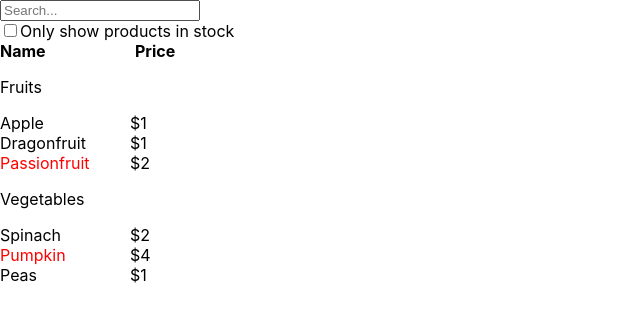
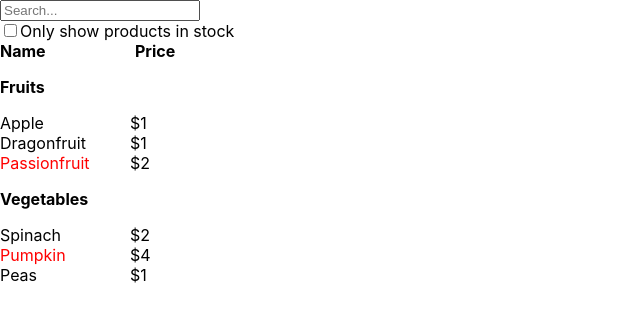
Before and after one commit to iamhaitham/Miscellaneous, a React (Create React App) app in the folder Thinking in React/: page / in a window 1280 px wide. Shown: the top 322 px of the page, without its empty margins (0-640 px from the left). Built offline with nearby package versions, Linux system fonts and the light colour scheme.

Commit message:
Add styles to ProductCategory component

```diff
--- /dev/null
+++ b/Thinking in React/src/ProductCategory/ProductCategory.css
@@ -0,0 +1,3 @@
+.boldCategory {
+    font-weight: 700;
+}
--- a/Thinking in React/src/ProductCategory/ProductCategory.js
+++ b/Thinking in React/src/ProductCategory/ProductCategory.js
@@ -1,11 +1,11 @@
-
+import './ProductCategory.css';
 
 function ProductCategory(props) {
     const { categoryName } = props;
 
     return (
       <>
-        <p>{categoryName}</p>
+        <p className='boldCategory'>{categoryName}</p>
       </>
     );
   }
```
